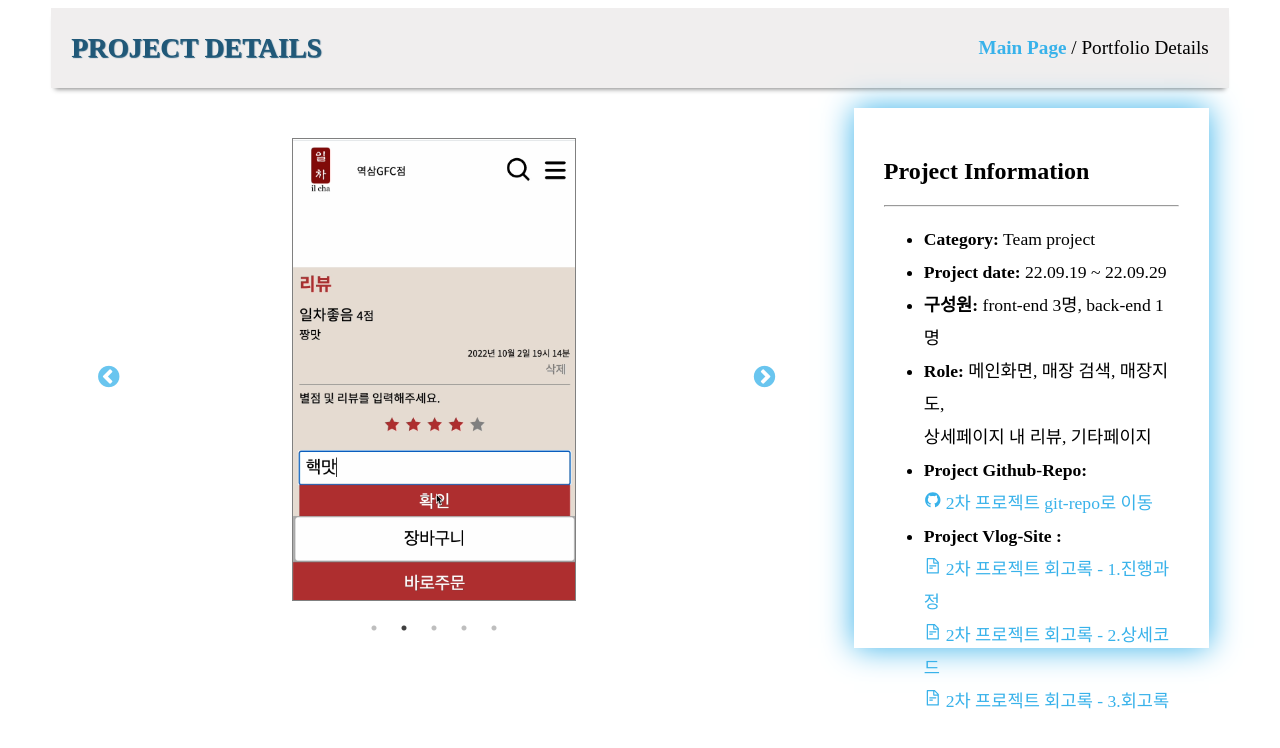
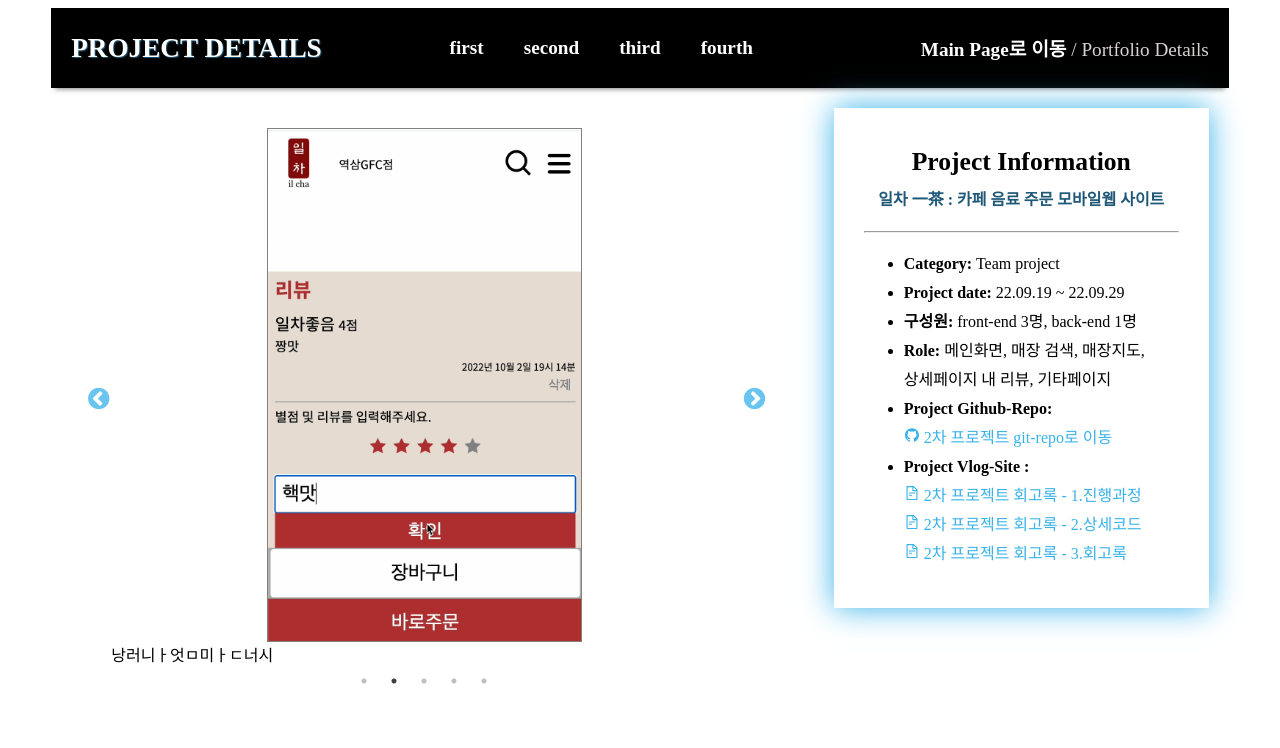
Before and after one commit to KOWOONLEE/portfolio_react, a React (Create React App) app: page /project/1 in a window 1280 px wide. Shown: the top 748 px of the page. Built offline with nearby package versions, Linux system fonts and the light colour scheme; a web font is replaced by a local one.

Commit message:
Rev: detailnav 분리

```diff
--- /dev/null
+++ b/src/components/DetailNav.jsx
@@ -0,0 +1,101 @@
+import { useNavigate } from "react-router-dom";
+import styled from "styled-components";
+
+const DetailNav = () => {
+  const navigate = useNavigate();
+
+  return (
+    <StyledNav>
+      <div className="projectNav">
+        <div>
+          <h2> PROJECT DETAILS</h2>
+        </div>
+        <div className="middleMenu">
+          <span
+            onClick={() => {
+              navigate("/project/1st");
+            }}
+          >
+            first
+          </span>
+          <span
+            onClick={() => {
+              navigate("/project/2nd");
+            }}
+          >
+            second
+          </span>
+          <span
+            onClick={() => {
+              navigate("/project/3rd");
+            }}
+          >
+            third
+          </span>
+          <span
+            onClick={() => {
+              navigate("/project/4th");
+            }}
+          >
+            fourth
+          </span>
+        </div>
+        <div className="sideMenu">
+          <a href="/">Main Page로 이동</a> <span>/ Portfolio Details </span>
+        </div>
+      </div>
+    </StyledNav>
+  );
+};
+export default DetailNav;
+
+const StyledNav = styled.div`
+  .projectNav {
+    display: flex;
+    width: 90%;
+    height: 10vh;
+    /* background-color: #f0eeee; */
+    background-color: black;
+    align-items: center;
+    margin: 0 auto;
+    padding: 0 20px 0 20px;
+    box-shadow: 0 5px 5px -4px gray;
+    justify-content: space-between;
+
+    h2 {
+      /* font-family: "Kanit", sans-serif; */
+      font-size: 1.7em;
+      font-weight: 600;
+      color: white;
+      text-shadow: 1px 1px 1px #205878;
+    }
+  }
+  .middleMenu {
+    color: white;
+
+    span {
+      font-size: 1.2em;
+      font-weight: bold;
+      margin-right: 40px;
+    }
+    span:hover {
+      text-decoration: underline;
+      cursor: pointer;
+    }
+  }
+  .sideMenu {
+    font-size: 1.2em;
+
+    a {
+      text-decoration: none;
+      color: white;
+      font-weight: bold;
+    }
+    a:hover {
+      text-decoration: underline;
+    }
+    span {
+      color: #d9d2d2;
+    }
+  }
+`;
--- a/src/pages/Project.jsx
+++ b/src/pages/Project.jsx
@@ -1,3 +1,4 @@
+import DetailNav from "../components/DetailNav";
 import { useParams } from "react-router-dom";
 import Slider from "react-slick";
 import styled from "styled-components";
@@ -27,22 +28,17 @@ const Project = ({ project, setProject }) => {
 
   return (
     <StyledProject>
-      <div className="projectNav">
-        <div>
-          <h2> PROJECT DETAILS</h2>
-        </div>
-        <div className="sideMenu">
-          <a href="/">Main Page</a> <span>/ Portfolio Details </span>
-        </div>
-      </div>
+      <DetailNav />
       <div className="contentWrap">
         <div className="slideImg">
           <Slider {...settings}>
             <div>
               <img src={secondMain} alt="second_main" />
+              ㅇ쩍어지ㅏ얼미넝ㄹ먼ㅇ리먼이라ㅓㅁㅇㄹ
             </div>
             <div>
               <img src={secondReview} alt="second_main" />
+              낭러니ㅏ엇ㅁ미ㅏㄷ너시
             </div>
             <div>
               <img src={secondSearch} alt="second_main" />
@@ -58,6 +54,7 @@ const Project = ({ project, setProject }) => {
         <div className="slideContent">
           <div className="slideDetail">
             <h2>Project Information</h2>
+            <h4>일차 一茶 : 카페 음료 주문 모바일웹 사이트 </h4>
             <hr />
             <ul>
               <li>
@@ -115,36 +112,6 @@ const StyledProject = styled.div`
   width: 100%;
   height: 100%;
 
-  .projectNav {
-    display: flex;
-    width: 90%;
-    height: 10vh;
-    background-color: #f0eeee;
-    align-items: center;
-    margin: 0 auto;
-    padding: 0 20px 0 20px;
-    box-shadow: 0 5px 5px -4px gray;
-    justify-content: space-between;
-
-    h2 {
-      /* font-family: "Kanit", sans-serif; */
-      font-size: 1.7em;
-      font-weight: 600;
-      color: #205878;
-      text-shadow: 1px 1px 1px #205878;
-    }
-  }
-  .sideMenu {
-    font-size: 1.2em;
-    a {
-      text-decoration: none;
-      color: #38b2ea;
-      font-weight: bold;
-    }
-    a:hover {
-      color: #f6a7b4;
-    }
-  }
   .contentWrap {
     display: flex;
     width: 90%;
@@ -157,10 +124,10 @@ const StyledProject = styled.div`
     margin-right: 5%;
     /* border: 3px solid #38b2ea; */
     /* background-color: #38b2ea; */
-    padding: 50px;
+    padding: 40px;
 
     img {
-      width: 45%;
+      width: 50%;
       height: 90%;
       object-fit: cover;
       align-items: center;
@@ -174,15 +141,23 @@ const StyledProject = styled.div`
     /* border: 1px solid #f6a7b4; */
   }
   .slideDetail {
-    height: 60vh;
+    height: 55vh;
     margin-top: 20px;
     padding: 30px;
     box-shadow: 0px 0 30px #38b2ea;
     /* box-shadow: 0px 0 30px rgb(5 13 24 / 8%); */
-
+    h2 {
+      font-size: 1.6em;
+      text-align: center;
+      line-height: 0.2;
+    }
+    h4 {
+      text-align: center;
+      color: #205878;
+    }
     li {
-      font-size: 1.1em;
-      line-height: 33px;
+      font-size: 1em;
+      line-height: 29px;
     }
     a {
       color: #38b2ea;
```
